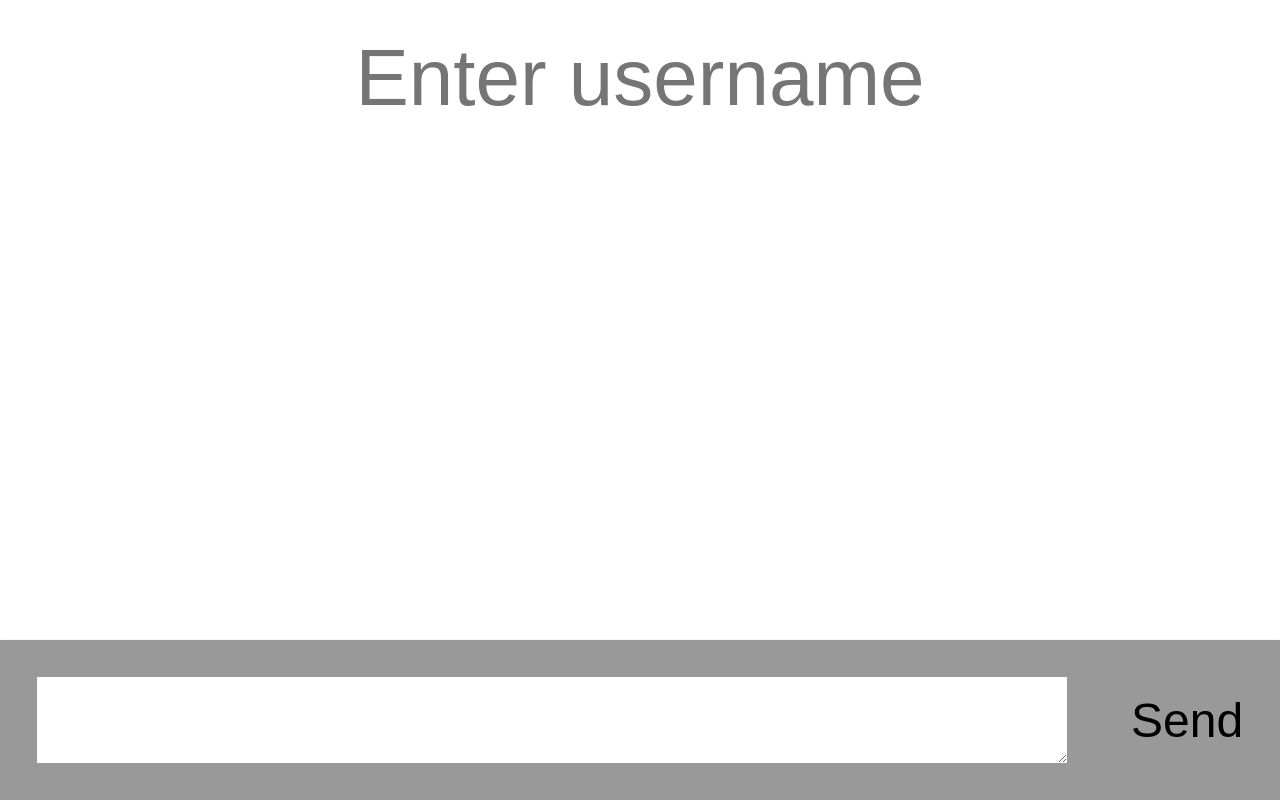
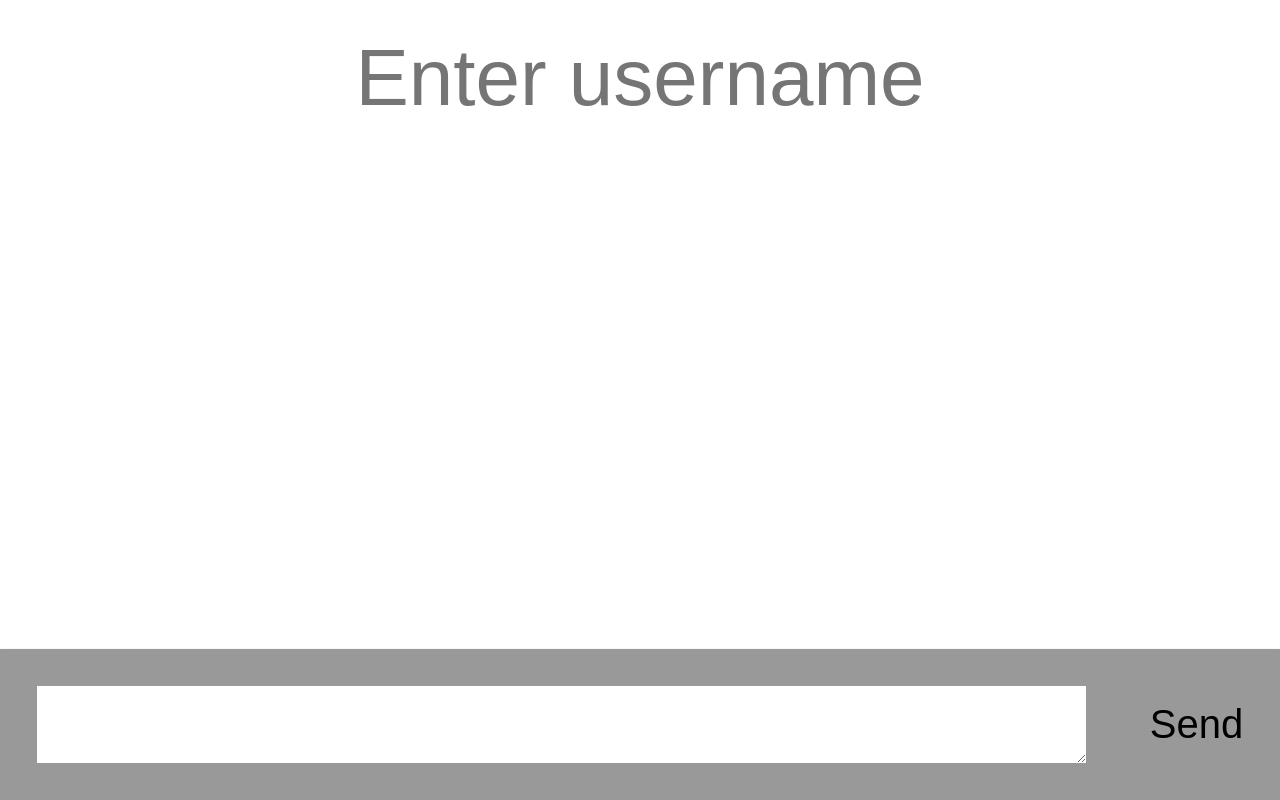
Before and after one commit to SebastianUdden/simply-chatroom, a website with bundled scripts: page public/index.html in a window 1280 px wide. Built offline with nearby package versions, Linux system fonts and the light colour scheme; files whose address does not match are found by name.

Commit message:
feat: smaller size of input text

```diff
--- a/package.json
+++ b/package.json
@@ -1,7 +1,7 @@
 {
-  "name": "socket-server",
+  "name": "simply-chatroom",
   "version": "0.0.1",
-  "description": "heroku socket.io server",
+  "description": "a simple chatroom application using socket.io and express",
   "main": "index.js",
   "dependencies": {
     "express": "^4.17.1",
--- a/public/styles.css
+++ b/public/styles.css
@@ -22,7 +22,7 @@ form textarea {
   padding: 1rem;
   width: 100%;
   margin-right: 0.5%;
-  font-size: 3rem;
+  font-size: 2.5rem;
   margin: 2rem;
   overflow-y: scroll;
 }
@@ -30,7 +30,7 @@ form button {
   background: #999999;
   border: none;
   padding: 1rem 2rem;
-  font-size: 3rem;
+  font-size: 2.5rem;
 }
 #messages {
   list-style-type: none;
```
